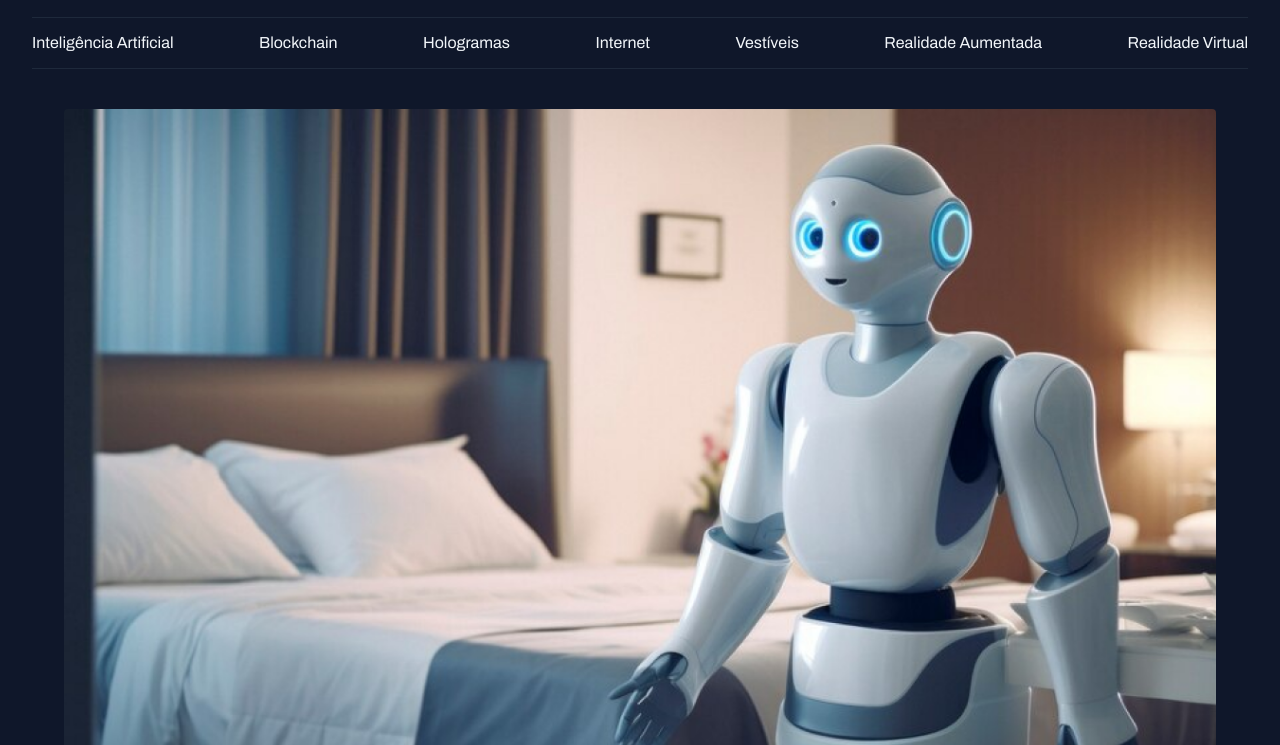
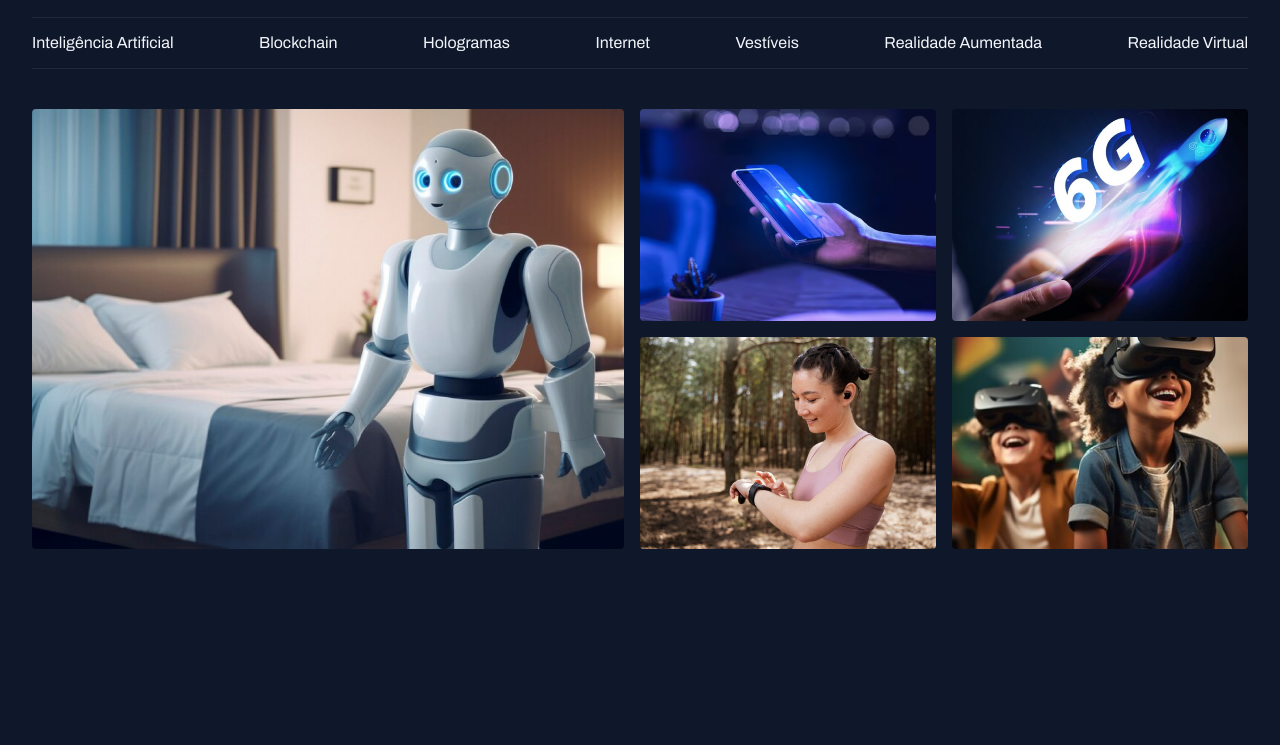
Before and after one commit to ThalesGranja/portal-de-noticias, a plain HTML site: page index.html in a window 1280 px wide. Shown: the part 55-800 px from the top of the page. Drawn offline with Linux system fonts and the light colour scheme; a web font is replaced by a local one.

Commit message:
fix disposicao das imagens no main

```diff
--- a/index.html
+++ b/index.html
@@ -44,8 +44,8 @@
   </header>
 
   <main class="grid container">
-    <section id="featured" class="grid-flow-col">
-      <div class="grid container">
+    <section id="featured" class="grid grid-flow-col gap-16">
+      <div>
         <img src="assets/images/Image 01.png" alt="">
       </div>
 
```
